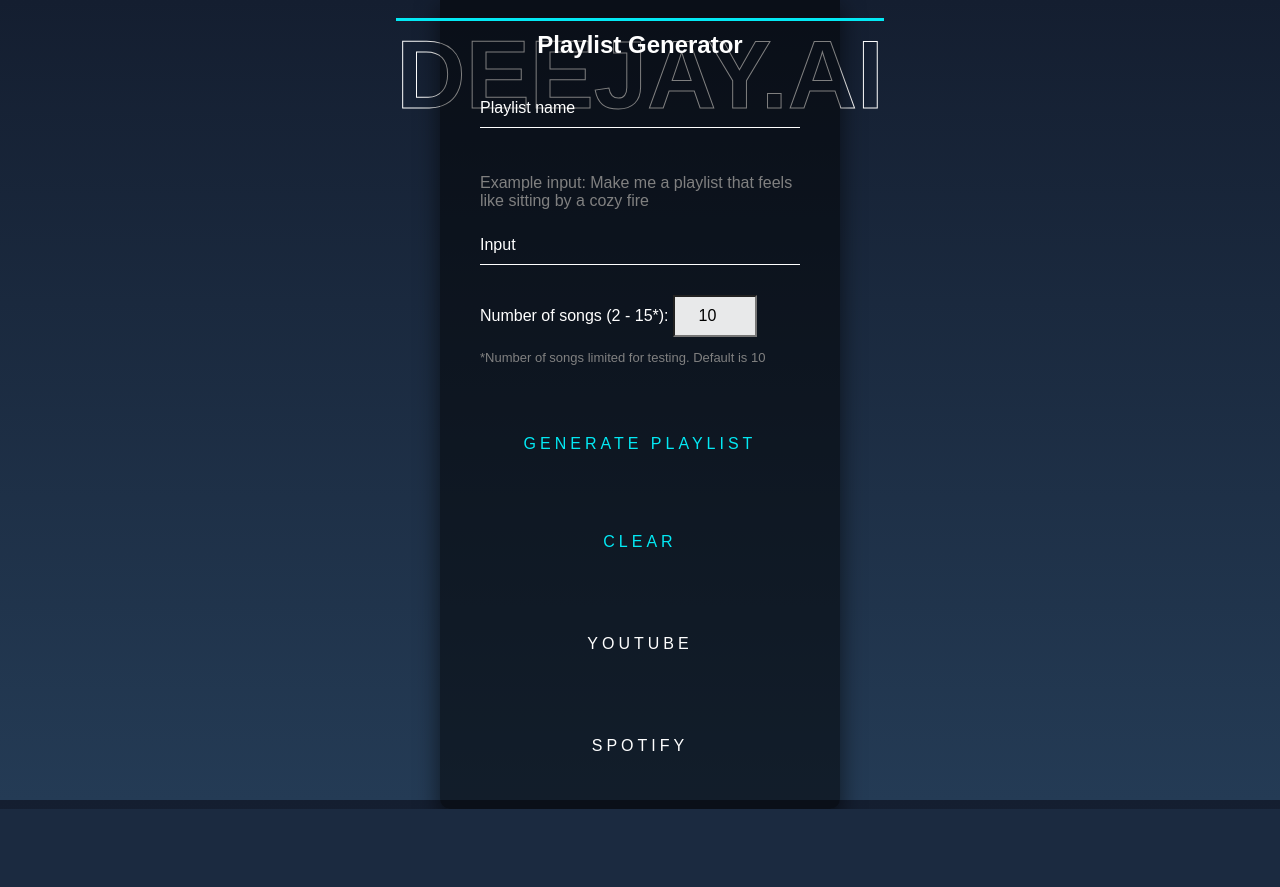
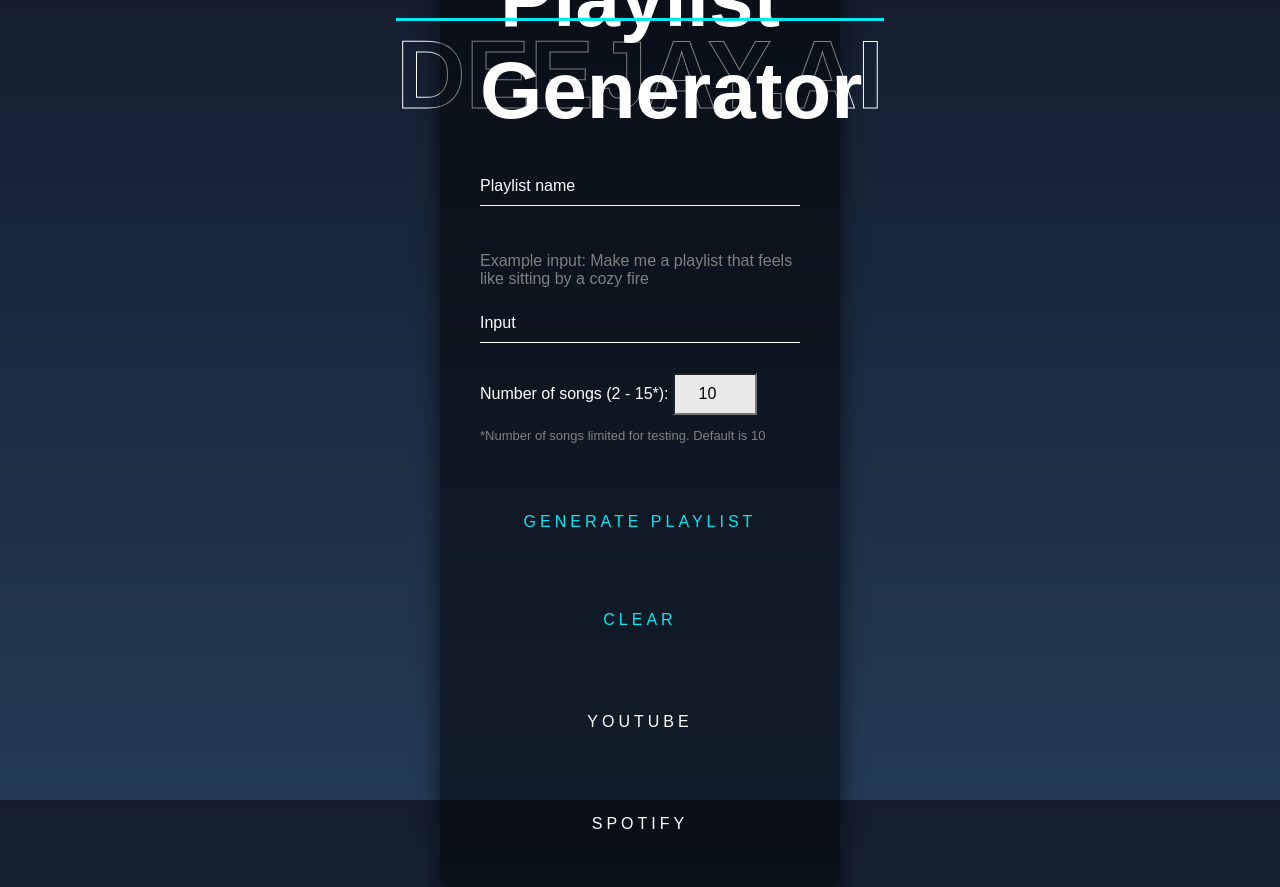
Before and after one commit to jkcahn/DeeJay.AI, a Flask app: page / in a window 1280 px wide. Before the commit the page ends 809 px from the top, so only its background shows below. Run offline with Flask 3, Linux system fonts and the light colour scheme; parts of the project's set-up code (start-up, migrations or seed data) failed here and were passed over.

Commit message:
Update main.css

```diff
--- a/static/styles/main.css
+++ b/static/styles/main.css
@@ -88,6 +88,7 @@ body {
     padding: 0;
     color: #fff;
     text-align: center;
+    font-size: 5em;
 }
 
 .login-box li {
```
